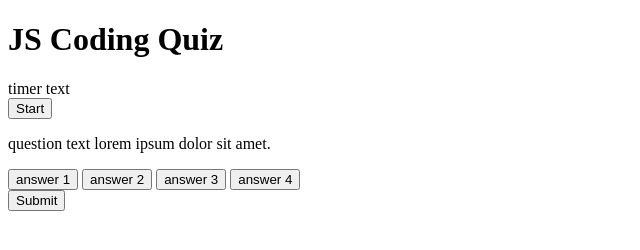
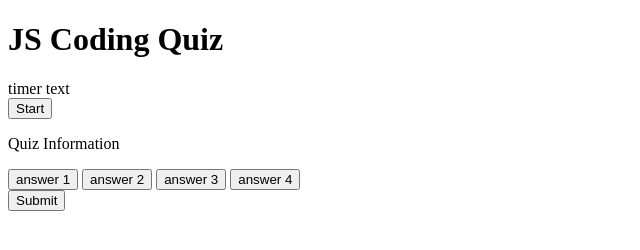
Before and after one commit to paolacaceresoma/-timed-coding-quiz, a plain HTML site: page index.html in a window 1280 px wide. Shown: the whole page, without its empty margins (0-640 px from the left). Drawn offline with Linux system fonts and the light colour scheme.

Commit message:
Update index.html

```diff
--- a/index.html
+++ b/index.html
@@ -19,7 +19,7 @@
         </div>
 
         <section id="quizContainer" class="hide">
-            <p>question text lorem ipsum dolor sit amet.</p>
+            <p>Quiz Information</p>
 
             <div id="ansChoices">
                 <button id="ans-btn-1" class="ans-btn">answer 1</button>
```
